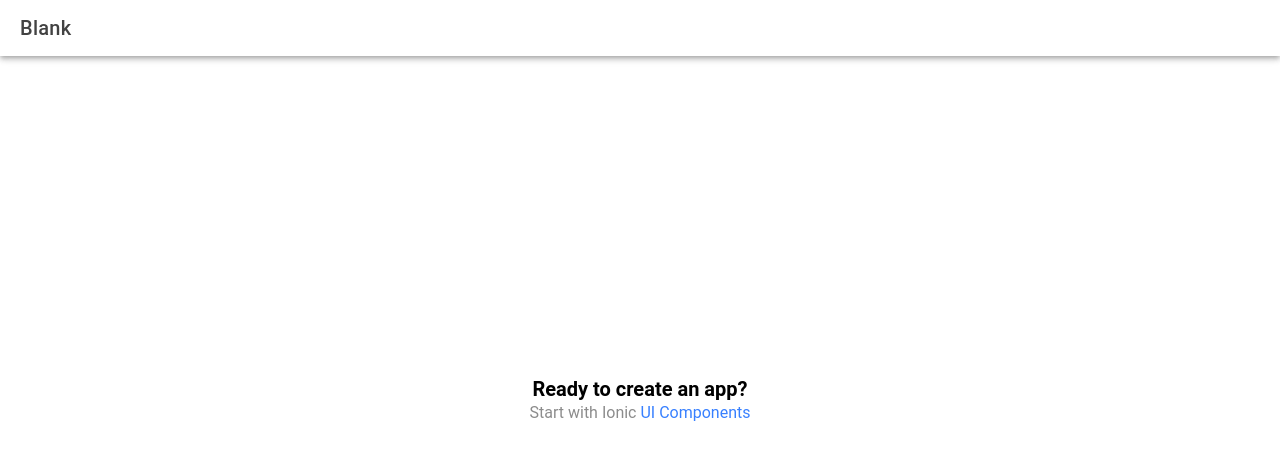
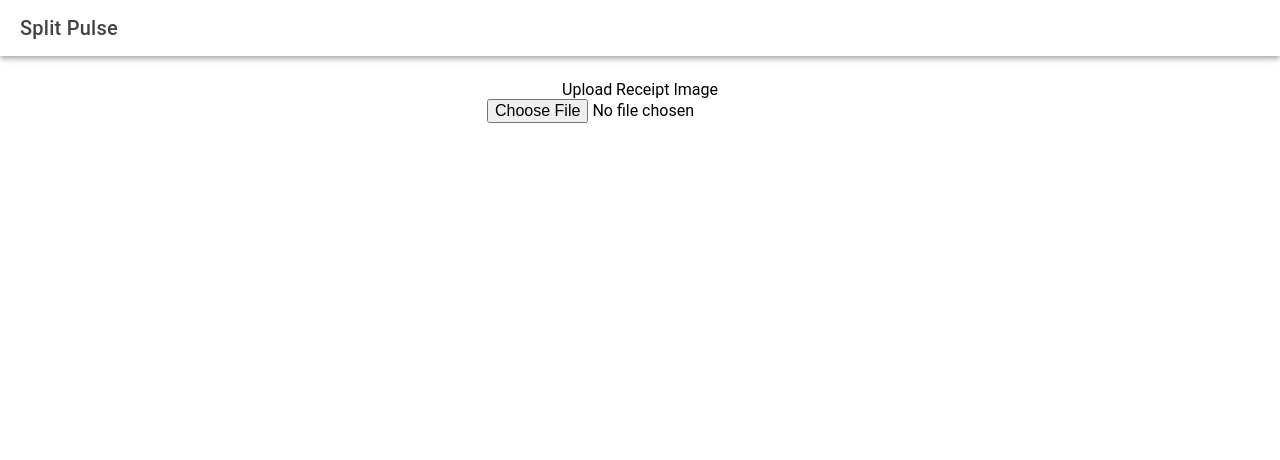
Before and after one commit to golden-state0fmind/split-pulse, a React (Vite) app: page /home in a window 1280 px wide. Shown: the top 460 px of the page. Built offline with nearby package versions, Linux system fonts and the light colour scheme.

Commit message:
updates the title on the home screen

```diff
--- a/src/pages/Home.tsx
+++ b/src/pages/Home.tsx
@@ -1,5 +1,5 @@
 import { IonContent, IonHeader, IonPage, IonTitle, IonToolbar } from '@ionic/react';
-import ExploreContainer from '../components/ExploreContainer';
+import ReceiptContainer from '../components/ReceiptContainer';
 import './Home.css';
 
 const Home: React.FC = () => {
@@ -7,16 +7,16 @@ const Home: React.FC = () => {
     <IonPage>
       <IonHeader>
         <IonToolbar>
-          <IonTitle>Blank</IonTitle>
+          <IonTitle>Split Pulse</IonTitle>
         </IonToolbar>
       </IonHeader>
       <IonContent fullscreen>
         <IonHeader collapse="condense">
           <IonToolbar>
-            <IonTitle size="large">Blank</IonTitle>
+            <IonTitle size="large">Split Pulse</IonTitle>
           </IonToolbar>
         </IonHeader>
-        <ExploreContainer />
+        <ReceiptContainer />
       </IonContent>
     </IonPage>
   );
```
